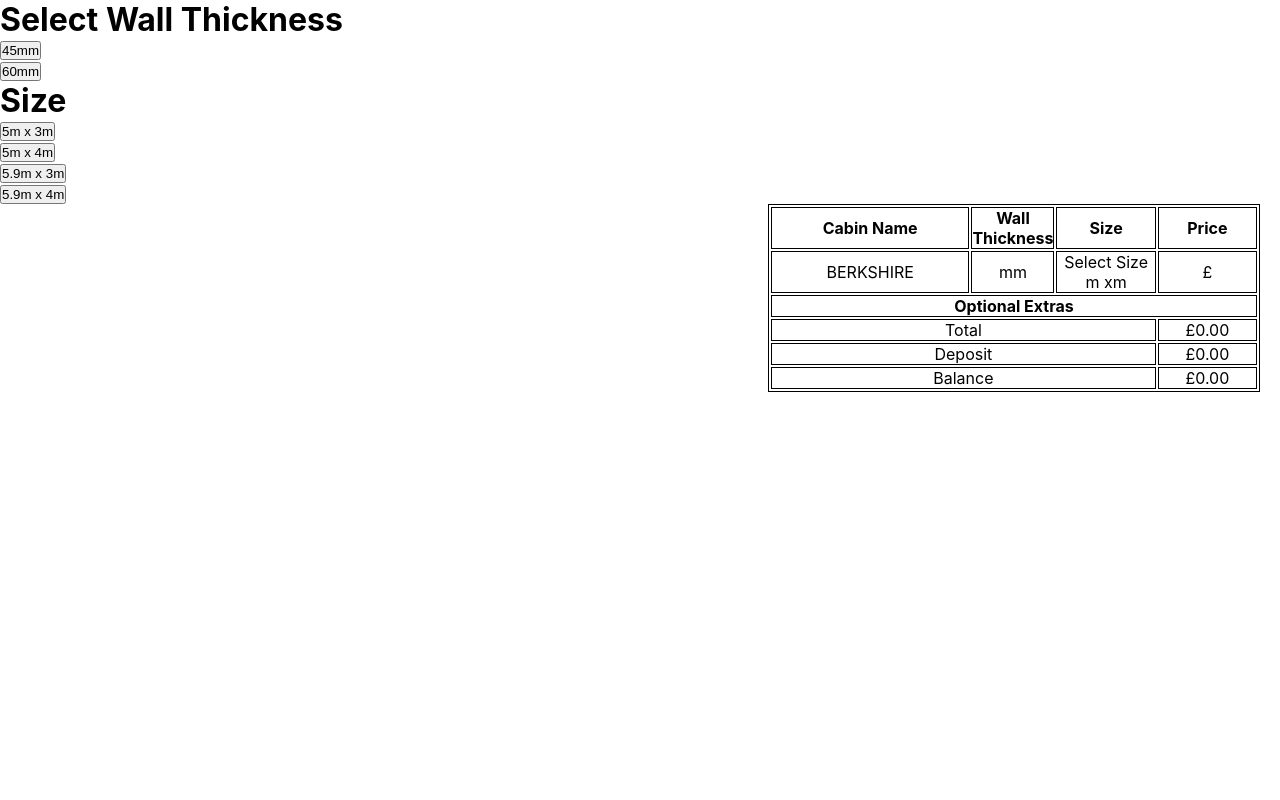
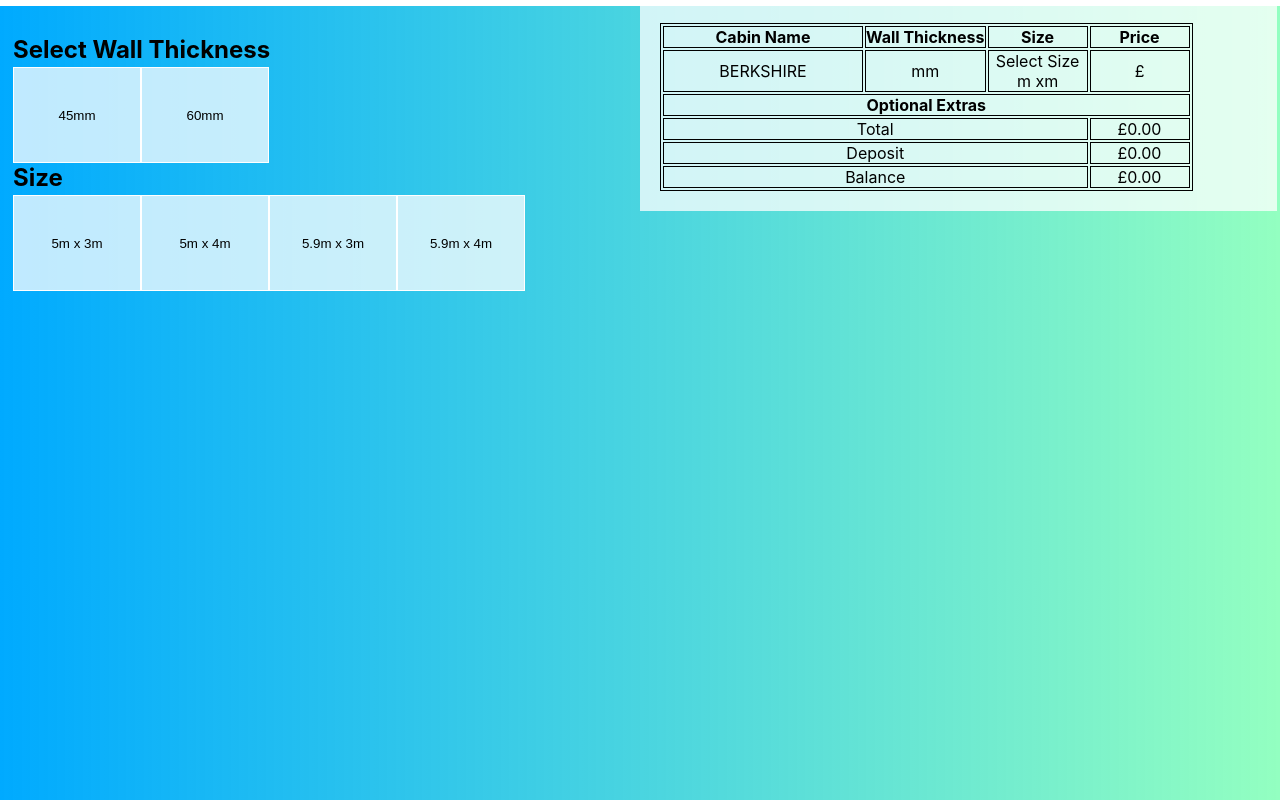
Before and after one commit to nivenreed/order-form, a React (Create React App) app: page / in a window 1280 px wide. Both pictures are taken after a click on the button "BERKSHIRE". Built offline with nearby package versions, Linux system fonts and the light colour scheme.

Commit message:
adding some css

```diff
--- a/src/App.css
+++ b/src/App.css
@@ -1,30 +1,21 @@
-.app{
+/* .app{
   min-height: 100vh;
   max-height: 200px;
   height: 100px;
   background: lightblue;
   display: flex;
   justify-content: space-around;
+} */
+.mainContainer{
+  border: 3px solid #fff;
 }
-.cabinNameList{
-  height: 100px;
-  width: 300px;
-  background: white;
-  border-radius: 30px;
-  display: flex;
-  flex-direction: column;
-  justify-content: space-around;
-  align-items: center;
+.container{
+  width: 50%;
+  float: left;
 }
-.cabinListBtn{
-  background-color: lightblue;
-  border-radius: 20%;
-  padding: 20px 20px;
-}
-.cabinListBtnSelected{
-  background-color: lightgrey;
-  border-radius: 20%;
-  padding: 20px 20px;
+.container2{
+  width: 50%;
+  float: left;
 }
 .ul{
   display: flex;
@@ -34,16 +25,16 @@
 
   flex: 33%;
 }
-.divNameList{
+/* .divNameList{
   height: 100px;
   width: 60%;
   float: left;
-}
-.invoice{
+} */
+/* .invoice{
   width: 40%;
   float: right;
   padding-right: 20px;
-}
+} */
 table, th, td{
   border: 1px solid;
   text-align: center;
--- a/src/App.js
+++ b/src/App.js
@@ -78,6 +78,8 @@
 
   return (
     <>
+      <div className="mainContainer">
+        <div className="container">
           {currentScreen === '' && (
             <CabinList
               cabinName={cabinNames}
@@ -110,6 +112,8 @@
               setSelectedCabinInstallation={setSelectedCabinInstallation}
             />
           )}
+        </div>
+        <div className="container2">
           <Invoice
             selectedCabinName={selectedCabinName}
             selectedWallOpt={selectedWallOpt}
@@ -130,6 +134,8 @@
             selectedCabinInstallation={selectedCabinInstallation}
             cabinInstallationPrice={cabinInstallationPrice}
           />
+        </div>
+      </div>
     </>
   );
 }
--- /dev/null
+++ b/src/components/CabinList/index.css
@@ -0,0 +1,25 @@
+body {
+    margin: 0;
+    background: linear-gradient(to right, #00AAFF, #00FF6C6C);
+}
+.cabinNameListGrid{
+    display: grid;
+    margin-top: 2rem;
+    grid-template-columns: repeat(4, 8rem);
+    grid-template-rows: repeat(5, 6rem);
+    justify-content: left;
+    padding-left: 10px;
+}
+.cabinListBtn{
+    background-color: rgba(255, 255, 255, .75);
+    border: 1px solid white;
+    cursor: pointer;
+    outline: none;
+  }
+  .cabinListBtnSelected{
+    background-color: lightgrey;
+  }
+  .cabinListBtn:hover,
+  .cabinListBtn:hover{
+    background-color: rgba(255, 255, 255, .9);
+  }
--- a/src/components/CabinList/index.js
+++ b/src/components/CabinList/index.js
@@ -1,4 +1,5 @@
 import React from 'react';
+import './index.css';
 
 function CabinList({
   cabinName,
@@ -12,8 +13,8 @@
   };
 
   const cabin = cabinName.map((data, index) => (
-    <li className="cabinNameList" key={index}>
     <button
+      key={index}
       className={
         data === selectedCabinName ? 'cabinListBtnSelected' : 'cabinListBtn'
       }
@@ -21,15 +22,12 @@
     >
       {data}
     </button>
-    </li>
   ));
 
   return (
     <>
       <h1>Creative Living</h1>
-      <div className="divNameList">
-        <ul className="nameList">{cabin}</ul>
-      </div>
+      <div className="cabinNameListGrid">{cabin}</div>
     </>
   );
 }
--- /dev/null
+++ b/src/components/CabinSize/index.css
@@ -0,0 +1,17 @@
+.cabinSizesGrid{
+    display: grid;
+    margin-top: 2rem;
+    grid-template-columns: repeat(4, 8rem);
+    grid-template-rows: 2rem 6rem 2rem 6rem;
+    justify-content: left;
+    padding-left: 10px;
+}
+.spanTwo{
+    grid-column: span 4;
+}
+.cabinSizesGrid > button{
+        background-color: rgba(255, 255, 255, .75);
+        border: 1px solid white;
+        cursor: pointer;
+        outline: none;
+    }
--- a/src/components/CabinSize/index.js
+++ b/src/components/CabinSize/index.js
@@ -1,4 +1,5 @@
 import React from 'react';
+import './index.css';
 
 function CabinSize({
   cabinWallOptions,
@@ -14,9 +15,11 @@
 
   const deDupeWallOpt = [...new Set(cabinWallOptions)];
   const displayWallOptions = deDupeWallOpt.map((data, index) => (
-    <li className="cabinWallWallOpt" key={index}>
-      <button onClick={() => wallOptClick(data)}>{data}mm</button>
-    </li>
+    // <li className="cabinWallWallOpt" >
+    <button key={index} onClick={() => wallOptClick(data)}>
+      {data}mm
+    </button>
+    // </li>
   ));
 
   const sizeClick = (data) => {
@@ -37,20 +40,18 @@
     }
   }
   const displayCabinSize = deDupeSize.map((data, index) => (
-    <li key={index}>
-      <button onClick={() => sizeClick(data, data)}>
-        {data.width}m x {data.depth}m
-      </button>
-    </li>
+    <button key={index} onClick={() => sizeClick(data, data)}>
+      {data.width}m x {data.depth}m
+    </button>
   ));
 
   return (
     <>
-      <div>
-        <h1>Select Wall Thickness</h1>
-        <ul>{displayWallOptions}</ul>
-        <h1>Size</h1>
-        <ul>{displayCabinSize}</ul>
+      <div className="cabinSizesGrid">
+        <h2 className="spanTwo">Select Wall Thickness</h2>
+        {displayWallOptions}
+        <h2 className="spanTwo">Size</h2>
+        {displayCabinSize}
       </div>
     </>
   );
--- /dev/null
+++ b/src/components/OptionalExtras/index.css
@@ -0,0 +1,17 @@
+.optionalExtrasGrid{
+    display: grid;
+    margin-top: 2rem;
+    grid-template-columns: repeat(4, 8rem);
+    grid-template-rows: 2rem repeat(2, 6rem);
+    justify-content: left;
+    padding-left: 10px;
+}
+.optionalExtrasGrid > button {
+    background-color: rgba(255, 255, 255, .75);
+    border: 1px solid white;
+    cursor: pointer;
+    outline: none;
+}
+.spanFour{
+    grid-column: span 4;
+}
--- a/src/components/OptionalExtras/index.js
+++ b/src/components/OptionalExtras/index.js
@@ -1,4 +1,5 @@
 import React from 'react';
+import './index.css';
 
 function OptionalExtras({
   setSelectedVeranda,
@@ -36,8 +37,8 @@
   };
 
   return (
-    <div>
-      <h2>Optional Extras</h2>
+    <div className="optionalExtrasGrid">
+      <h2 className="spanFour">Optional Extras</h2>
       <button onClick={verandaClick}>Veranda & Base</button>
       <button onClick={roofInsulationClick}>Roof Insulation</button>
       <button onClick={floorInsulationClick}>Floor Insulation</button>
--- /dev/null
+++ b/src/components/invoice/index.css
@@ -0,0 +1,5 @@
+.invoice{
+    min-height: 100px;
+    padding: 20px;
+    background-color: rgba(255,255, 255, .75);
+  }
--- a/src/components/invoice/index.js
+++ b/src/components/invoice/index.js
@@ -1,4 +1,5 @@
 import React from 'react';
+import './index.css';
 
 function Invoice({
   selectedCabinName,
@@ -83,56 +84,56 @@
           {selectedVeranda && (
             <tr>
               <td colSpan={3}>{'Veranda and Base'}</td>
-              <td>£{verandaPrice[0].toFixed(2)}</td>
+              <td>&pound;{verandaPrice[0].toFixed(2)}</td>
             </tr>
           )}
           {selectedRoofInsulation && (
             <tr>
               <td colSpan={3}>{'Roof Insulation'}</td>
-              <td>£{roofInsulationPrice[0].toFixed(2)}</td>
+              <td>&pound;{roofInsulationPrice[0].toFixed(2)}</td>
             </tr>
           )}
           {selectedFloorInsulation && (
             <tr>
               <td colSpan={3}>{'Floor Insulation'}</td>
-              <td>£{floorInsulationPrice[0].toFixed(2)}</td>
+              <td>&pound;{floorInsulationPrice[0].toFixed(2)}</td>
             </tr>
           )}
           {selectedWallInsulation && (
             <tr>
               <td colSpan={3}>{'Wall Insulation'}</td>
-              <td>£{wallInsulationPrice[0].toFixed(2)}</td>
+              <td>&pound;{wallInsulationPrice[0].toFixed(2)}</td>
             </tr>
           )}
           {selectedBaseWork && (
             <tr>
               <td colSpan={3}>{'Cabin Structural Base'}</td>
-              <td>£{baseWorkPrice[0].toFixed(2)}</td>
+              <td>&pound;{baseWorkPrice[0].toFixed(2)}</td>
             </tr>
           )}
           {selectedCabinInstallation && (
             <tr>
               <td colSpan={3}>{'Cabin Installation'}</td>
-              <td>£{cabinInstallationPrice[0].toFixed(2)}</td>
+              <td>&pound;{cabinInstallationPrice[0].toFixed(2)}</td>
             </tr>
           )}
           {selectedAirCon && (
             <tr>
               <td colSpan={3}>{'Heating & Air-Con'}</td>
-              <td>£{airConPrice.toFixed(2)}</td>
+              <td>&pound;{airConPrice.toFixed(2)}</td>
             </tr>
           )}
           <tr>
             <td colSpan={3}>Total</td>
-            <td>£{total.toFixed(2)}</td>
+            <td>&pound;{total.toFixed(2)}</td>
           </tr>
           <tr>
             <td colSpan={3}>Deposit</td>
-            <td>£{deposit.toFixed(2)}</td>
+            <td>&pound;{deposit.toFixed(2)}</td>
           </tr>
           <tr>
             <td colSpan={3}>Balance</td>
-            <td>£{balance.toFixed(2)}</td>
+            <td>&pound;{balance.toFixed(2)}</td>
           </tr>
         </tbody>
       </table>
```
Lines whose indentation alone changed are shown as unchanged.
